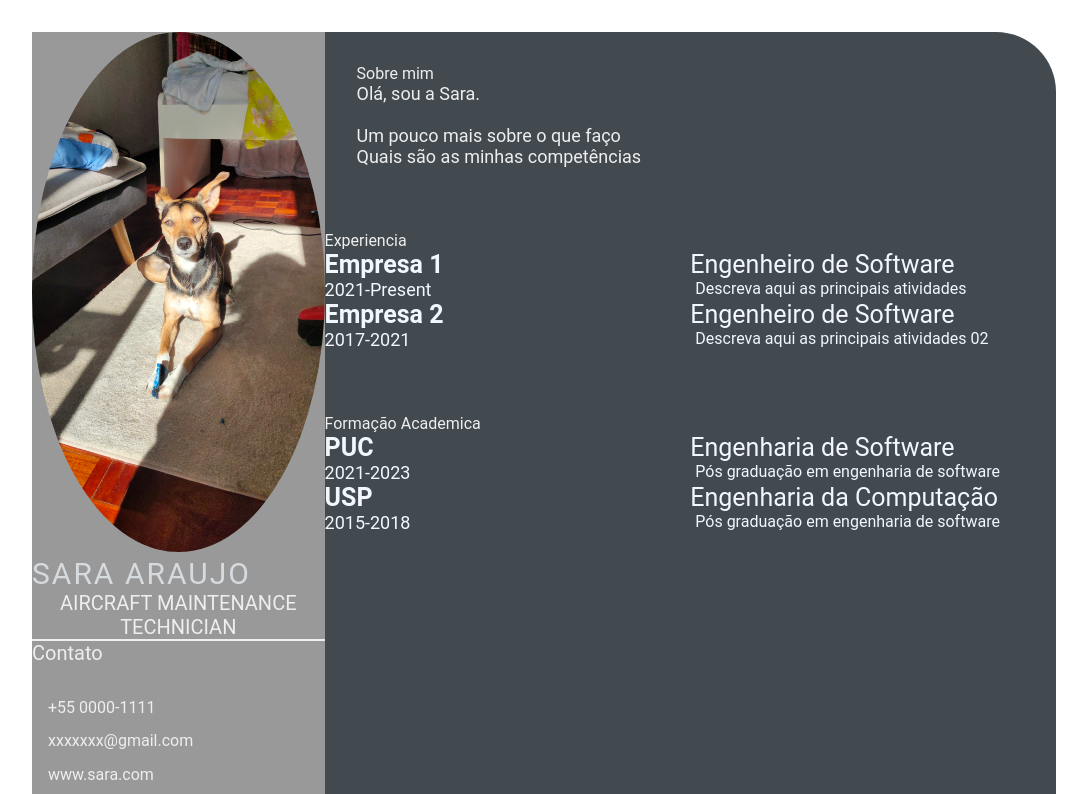
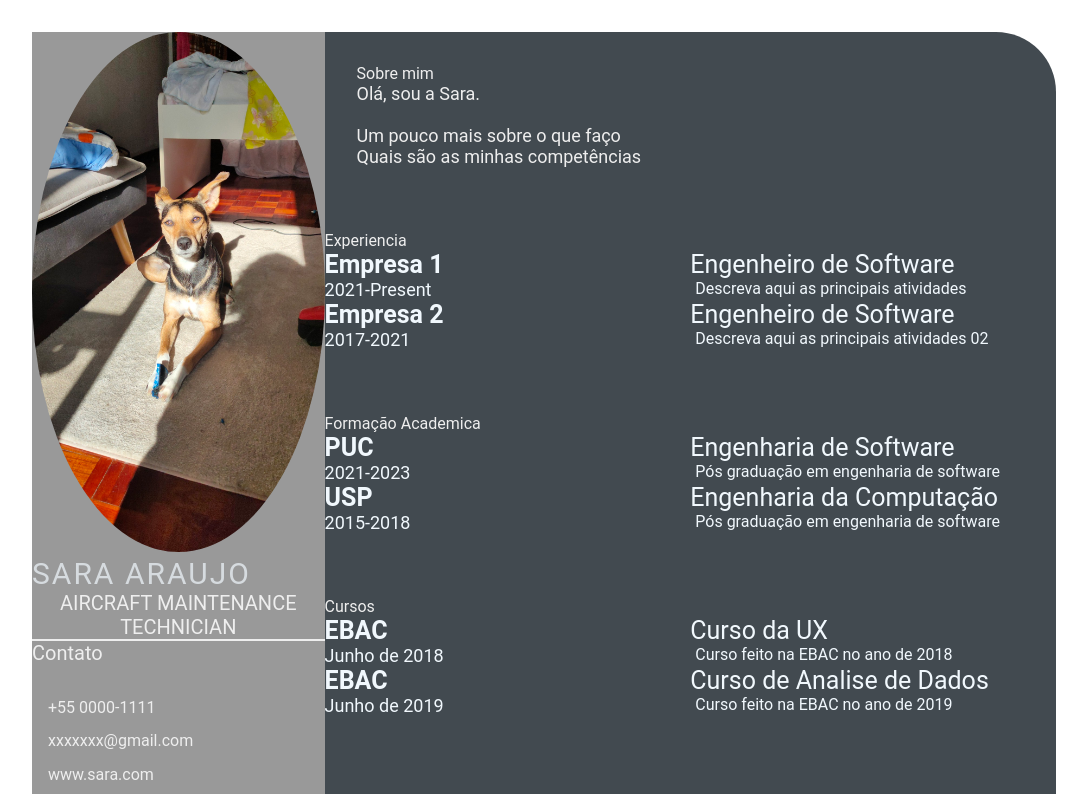
Before and after one commit to sarinhagameplays/sarinhagameplays.github.io, a plain HTML site: page index.html in a window 1280 px wide. Shown: the top 794 px of the page, without its empty margins (96-1183 px from the left). Drawn offline with Linux system fonts and the light colour scheme.

Commit message:
feature: edit index

```diff
--- a/index.html
+++ b/index.html
@@ -99,6 +99,32 @@
                         </p>
                 </div>
             </section>
+            <section class="awards gap">
+                <div class="right-title">Cursos</div>
+                <div class="awards-contents">
+                    <div class="awards-left">
+                    <p class="awards-company-name">EBAC</p>
+                    <p class="awards-time-period">Junho de 2018</p>
+                </div>
+                <div class="awards-right">
+                    <p class="awards-name">Curso da UX</p>
+                    <p class="awards-desc">
+                        Curso feito na EBAC no ano de 2018
+                    </p>
+                </div>
+                <div class="awards-left">
+                    <p class="awards-company-name">EBAC</p>
+                    <p class="awards-time-period">Junho de 2019</p>
+                </div>
+                <div class="awards-right">
+                    <p class="awards-name">Curso de Analise de Dados</p>
+                    <p class="awards-desc">
+                        Curso feito na EBAC no ano de 2019
+                    </p>
+                </div>
+
+                </div>
+            </section>
         </section>
     </main>
 </body>
```
